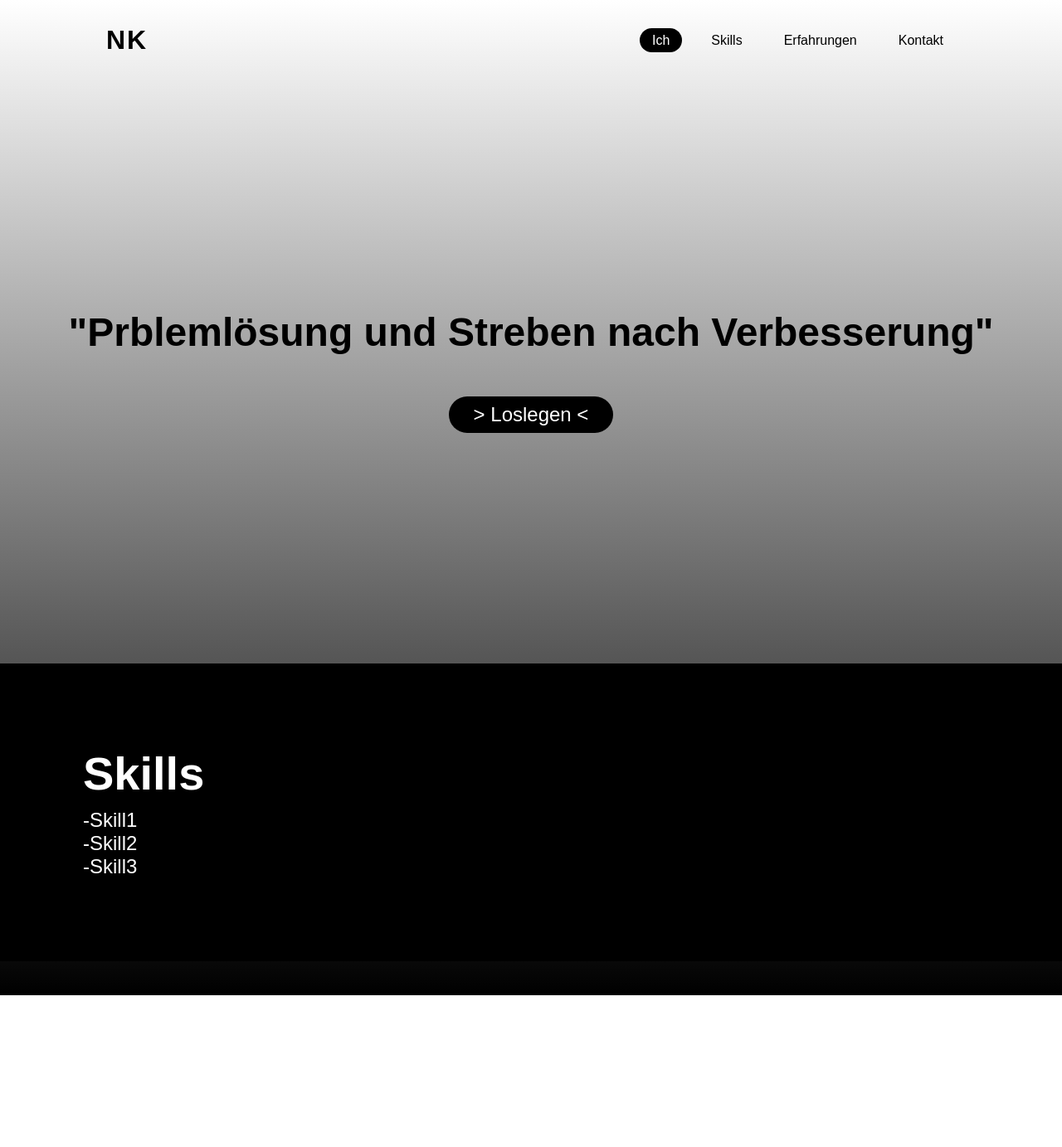
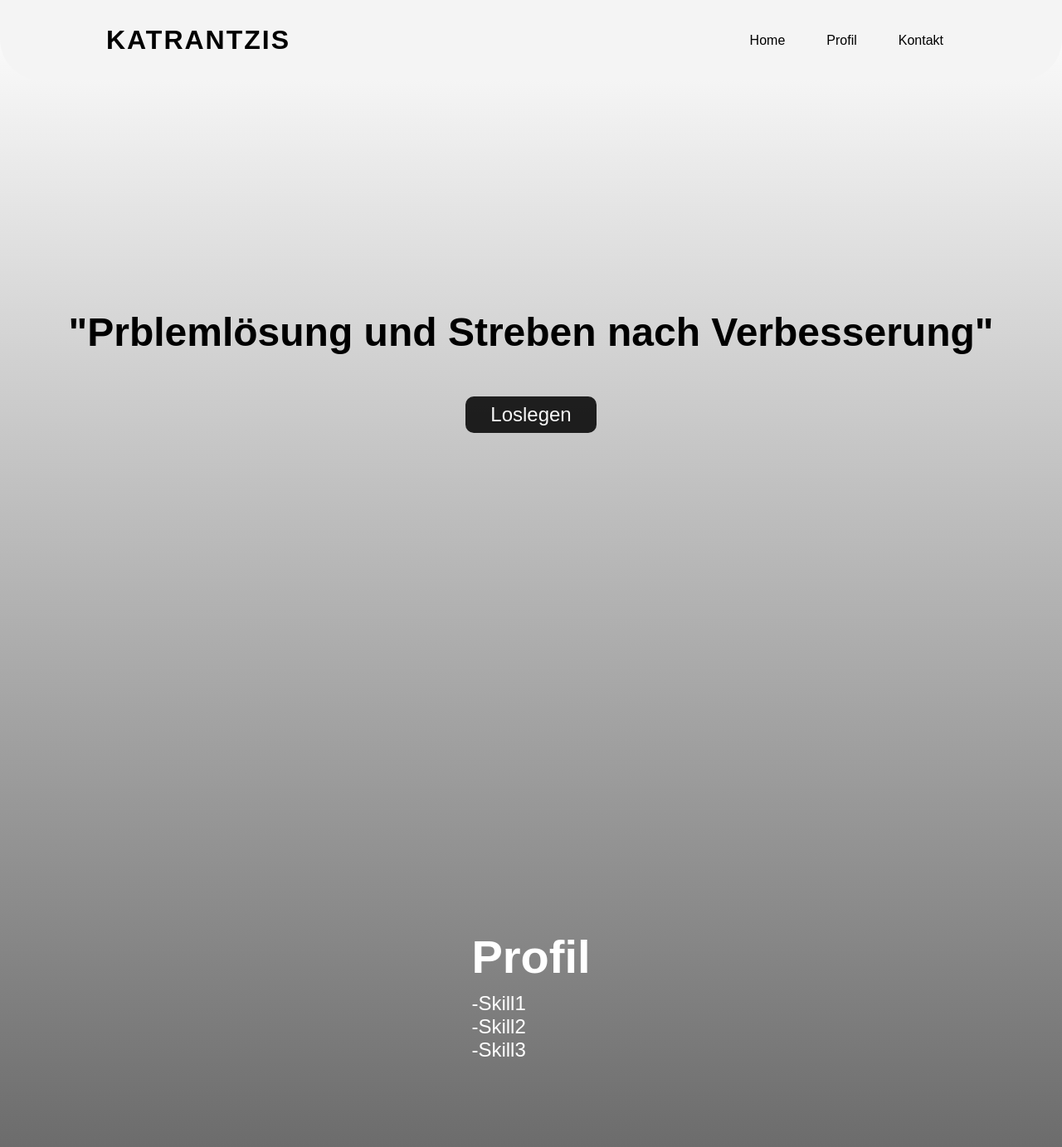
Before and after one commit to PolaroidHawaii/nikolaos.github.io, a plain HTML site: page index.html in a window 1280 px wide. Shown: the top 1383 px of the page at 83% size. Before the commit the page ends 1200 px from the top, so only its background shows below. Drawn offline with Linux system fonts and the light colour scheme.

Commit message:
uploaded whole site with cool navbar and smooth scrolling

```diff
--- a/index.html
+++ b/index.html
@@ -8,26 +8,36 @@
 </head>
 <body>
 	<header>
-			<a href="#" class="NK">NK</a>
+
+			<a href="#" class="NK">Katrantzis</a>
 			<ul>
-				<li><a href="#" class="active">Ich</a></li>
-				<li><a href="#">Skills</a></li>
-				<li><a href="#">Erfahrungen</a></li>
-				<li><a href="#">Kontakt</a></li>
+				<li><a href="#">Home</a></li>
+				<li><a href="#Profil">Profil</a></li>
+				<li><a href="#Kontakt">Kontakt</a></li>
 			</ul>
 	</header>
 	<section>
 		<h2 id="text">"Prblemlösung und Streben nach Verbesserung"</h2>
-		<a href="#" id="btn">> Loslegen <</a>
+		<a href="#Profil" id="Loslegen">Loslegen</a>
 	</section>
-	<div class="skills">
-		<h2>Skills</h2>
-		<p>-Skill1<br>
-		   -Skill2<br>
-		   -Skill3<br>
-		</p>
+	<section id="Profil">
+		<div class="Profil">
+			<h1>Profil</h1>
+			<p>-Skill1<br>
+			-Skill2<br>
+			-Skill3<br>
+			</p>
 
-	</div>
+		</div>
+	</section>
+
+	<section id="Kontakt">
+		<div class="Kontakt">
+			<h1>Kontakt</h1>
+			<p>Email: nikolaoskat@protonmail.com</p>
+
+		</div>
+	</section>
 
 </body>
 </html>
--- a/style.css
+++ b/style.css
@@ -1,9 +1,15 @@
 /* allgemeine Stilvorgaben */
+
+::-webkit-scrollbar {
+    display: none;
+}
+
 * {
     box-sizing: border-box;
     margin: 0;
     padding: 0;
     font-family: 'Poppins', sans-serif;
+    scroll-behavior: smooth;
 
 }
 /* Styling für den Header */
@@ -11,11 +17,13 @@
 body {
     min-height: 150vh;
     background: linear-gradient(#fff, #000);
+    position: relative;
 }
 
 
+
 header {
-    position: absolute;
+    position: fixed;
     top: 0;
     left: 0;
     width: 100%;
@@ -24,6 +32,9 @@ header {
     align-items: center;
     padding: 30px 10%;
     z-index: 10000;
+    background-color: #F4F4F4;
+    border-end-start-radius: 50px;
+    border-end-end-radius: 50px;
 }
 
 header .NK {
@@ -33,6 +44,7 @@ header .NK {
     font-size: 2em;
     text-transform: uppercase;
     letter-spacing: 2px;
+    transition: 0.6s;
 }
 
 header ul {
@@ -58,10 +70,10 @@ header ul li a {
 
 }
 
-header ul li a:hover,
-header ul li a.active {
+header ul li a:hover {
     background: #000;
     color: rgb(255, 255, 255);
+    transition: 0.8s;
 }
 
 section {
@@ -83,31 +95,48 @@ section {
     z-index: 9;
 }
 
-#btn {
+#Loslegen {
     text-decoration: none;
     display: inline-block;
     padding: 8px 30px;
-    border-radius: 40px;
     background: #000;
-    color: #fff;
+    color: rgb(255, 255, 255);
     font-size: 1.5em;
     z-index: 9;
     transform: translateY(100px);
+    border-radius: 10px;
+    transition: 0.5s;
+    opacity: 85%;
+
 }
 
-.skills {
-    position: relative;
+.Profil {
+    position: absolute;
     padding: 100px;
-    background: #000000;
 }
 
-.skills h2 {
+.Profil h1 {
     font-size: 3.5em;
     margin-bottom: 10px;
     color: #ffffff;
 }
 
-.skills p {
+.Profil p {
     font-size: 1.5em;
     color: #fff;
 }
+
+
+.Kontakt {
+    position: absolute;
+    padding: 100px;
+}
+.Kontakt h1 {
+    font-size: 3.5em;
+    margin-bottom: 10px;
+    color: #ffffff;
+}
+.Kontakt p {
+    font-size: 1.5em;
+    color: #fff;
+}
```
